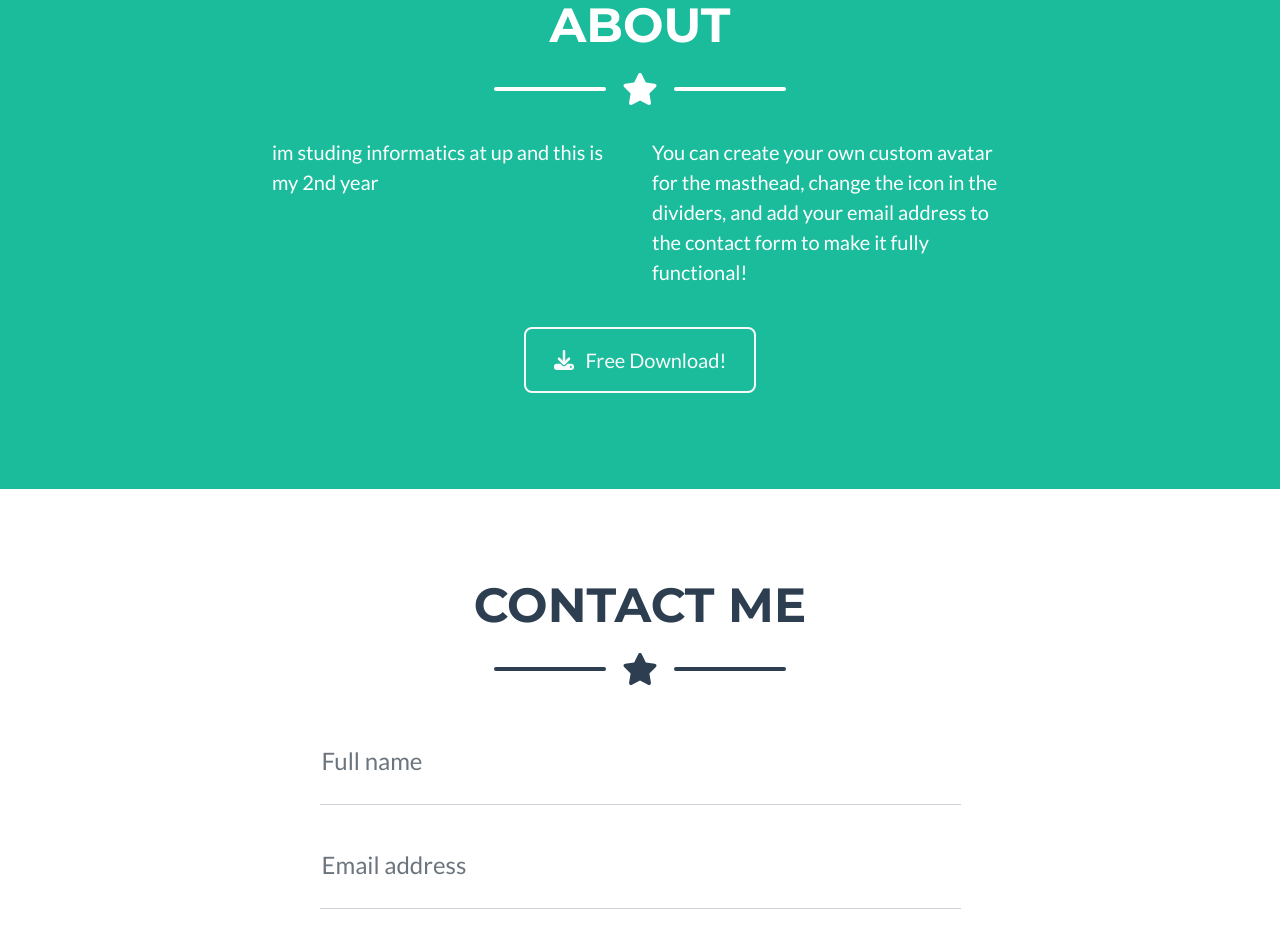
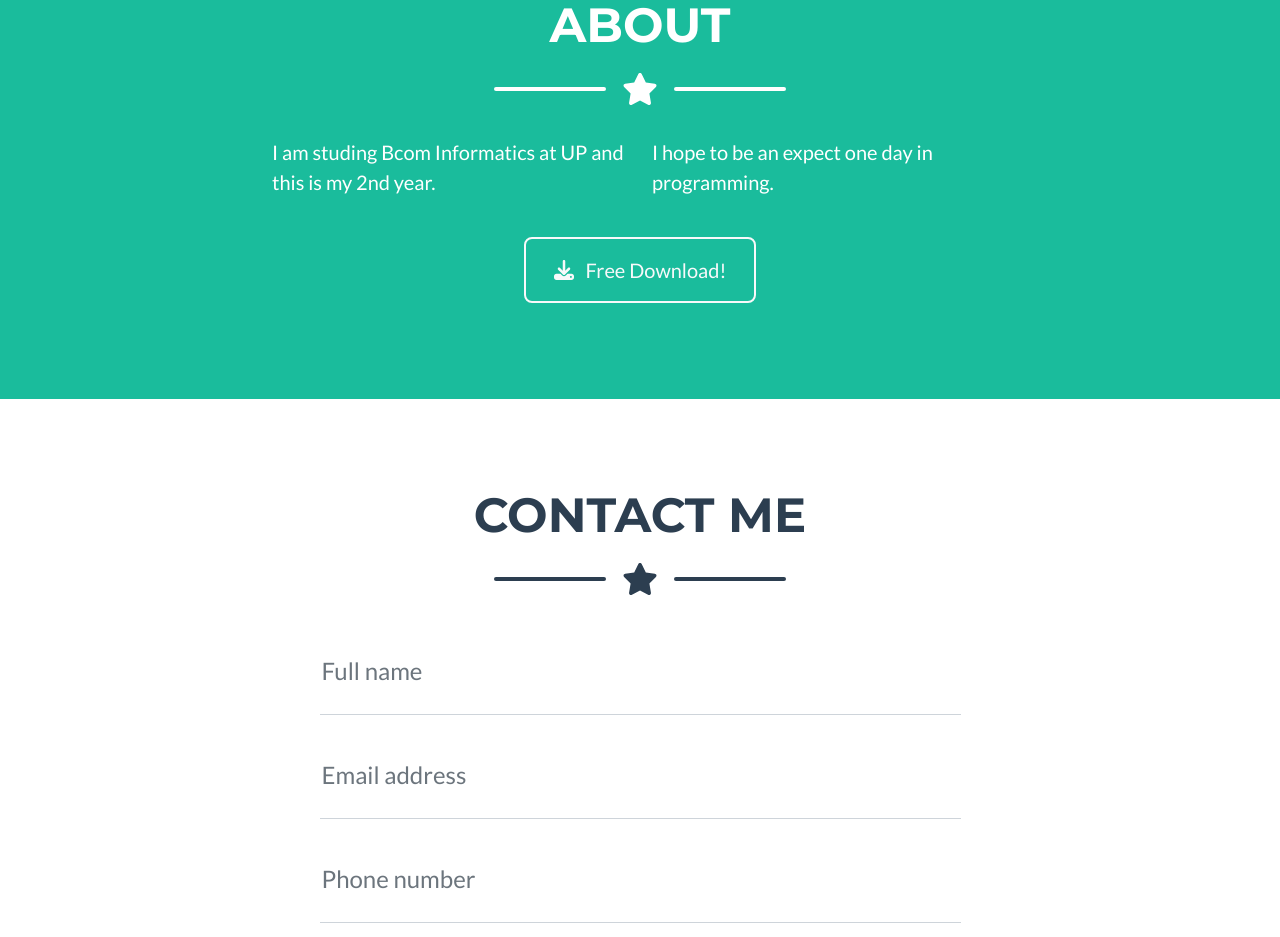
Before and after one commit to u21429032/u21429032.github.io, a plain HTML site: page index.html in a window 1280 px wide. Shown: the part 1760-2697 px from the top of the page. Drawn offline with nearby package versions, Linux system fonts and the light colour scheme.

Commit message:
Update index.html

```diff
--- a/index.html
+++ b/index.html
@@ -134,8 +134,8 @@
                 </div>
                 <!-- About Section Content-->
                 <div class="row">
-                    <div class="col-lg-4 ms-auto"><p class="lead">im studing informatics at up and this is my 2nd year</p></div>
-                    <div class="col-lg-4 me-auto"><p class="lead">You can create your own custom avatar for the masthead, change the icon in the dividers, and add your email address to the contact form to make it fully functional!</p></div>
+                    <div class="col-lg-4 ms-auto"><p class="lead">I am studing Bcom Informatics at UP and this is my 2nd year.</p></div>
+                    <div class="col-lg-4 me-auto"><p class="lead">I hope to be an expect one day in programming.</p></div>
                 </div>
                 <!-- About Section Button-->
                 <div class="text-center mt-4">
```
